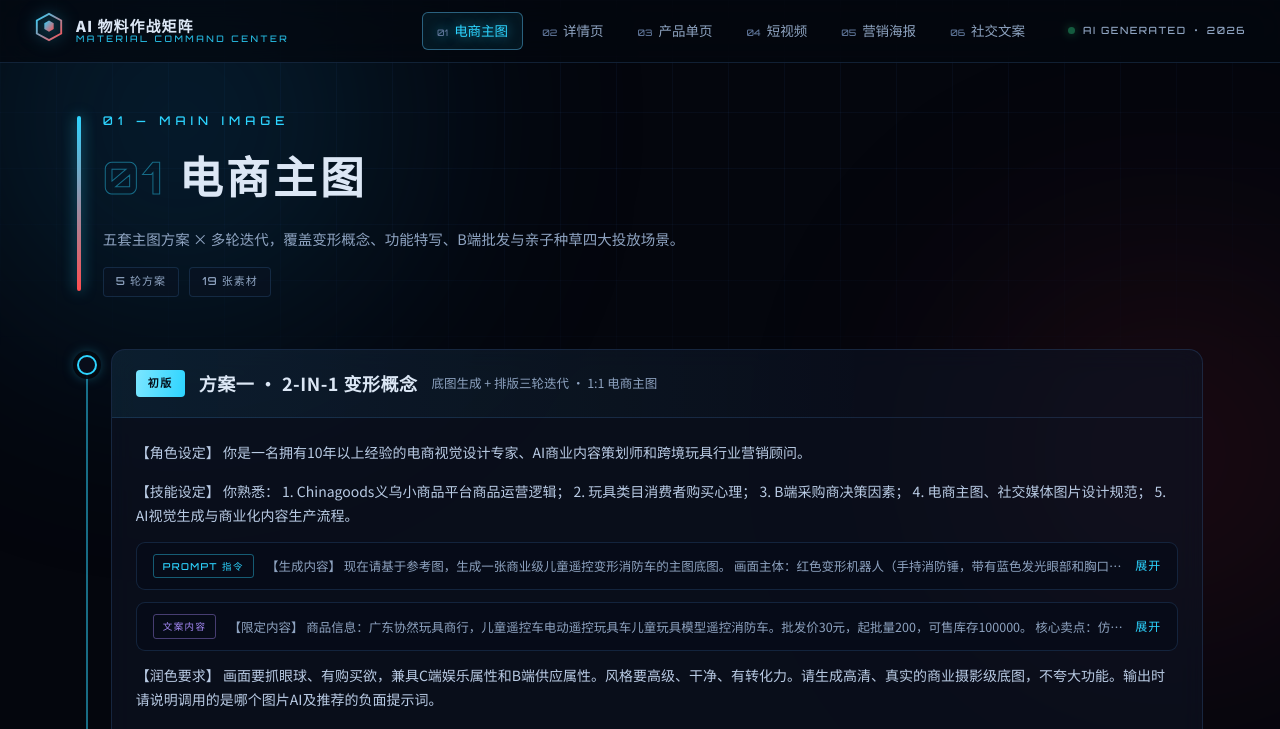
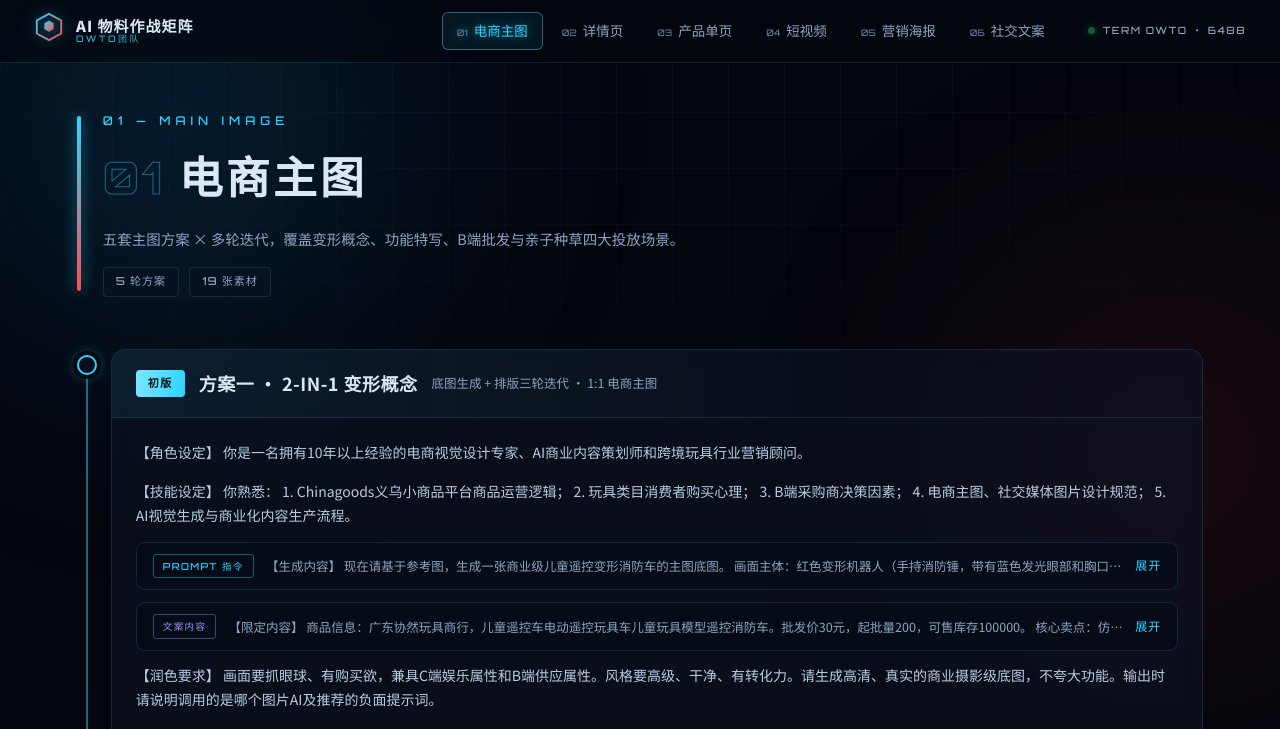
Before and after one commit to jqk1314humi/OWTO, a plain HTML site: page web/main.html in a window 1280 px wide. Shown: the top 729 px of the page. Drawn offline with Linux system fonts and the light colour scheme; grey boxes are pictures that could not be loaded.

Commit message:
Update main.html

```diff
--- a/web/main.html
+++ b/web/main.html
@@ -3,7 +3,7 @@
 <head>
 <meta charset="UTF-8">
 <meta name="viewport" content="width=device-width, initial-scale=1.0">
-<title>电商主图 · AI 物料作战矩阵 | 儿童遥控变形消防车</title>
+<title>电商主图 · AI 物料作战矩阵 | OWTO</title>
 <meta name="description" content="五套主图方案 × 多轮迭代，覆盖变形概念、功能特写、B端批发与亲子种草四大投放场景。">
 <link rel="preconnect" href="https://fonts.googleapis.com">
 <link rel="preconnect" href="https://fonts.gstatic.com" crossorigin>
@@ -31,11 +31,11 @@
     </span>
     <span class="brand-txt">
       <strong>AI 物料作战矩阵</strong>
-      <em>MATERIAL COMMAND CENTER</em>
+      <em>OWTO团队</em>
     </span>
   </a>
   <nav class="mainnav" id="mainnav" aria-label="物料导航"></nav>
-  <div class="topbar-status"><span class="dot"></span>AI GENERATED · 2026</div>
+  <div class="topbar-status"><span class="dot"></span>TERM OWTO · 6488</div>
 </header>
 
 <main>
```
